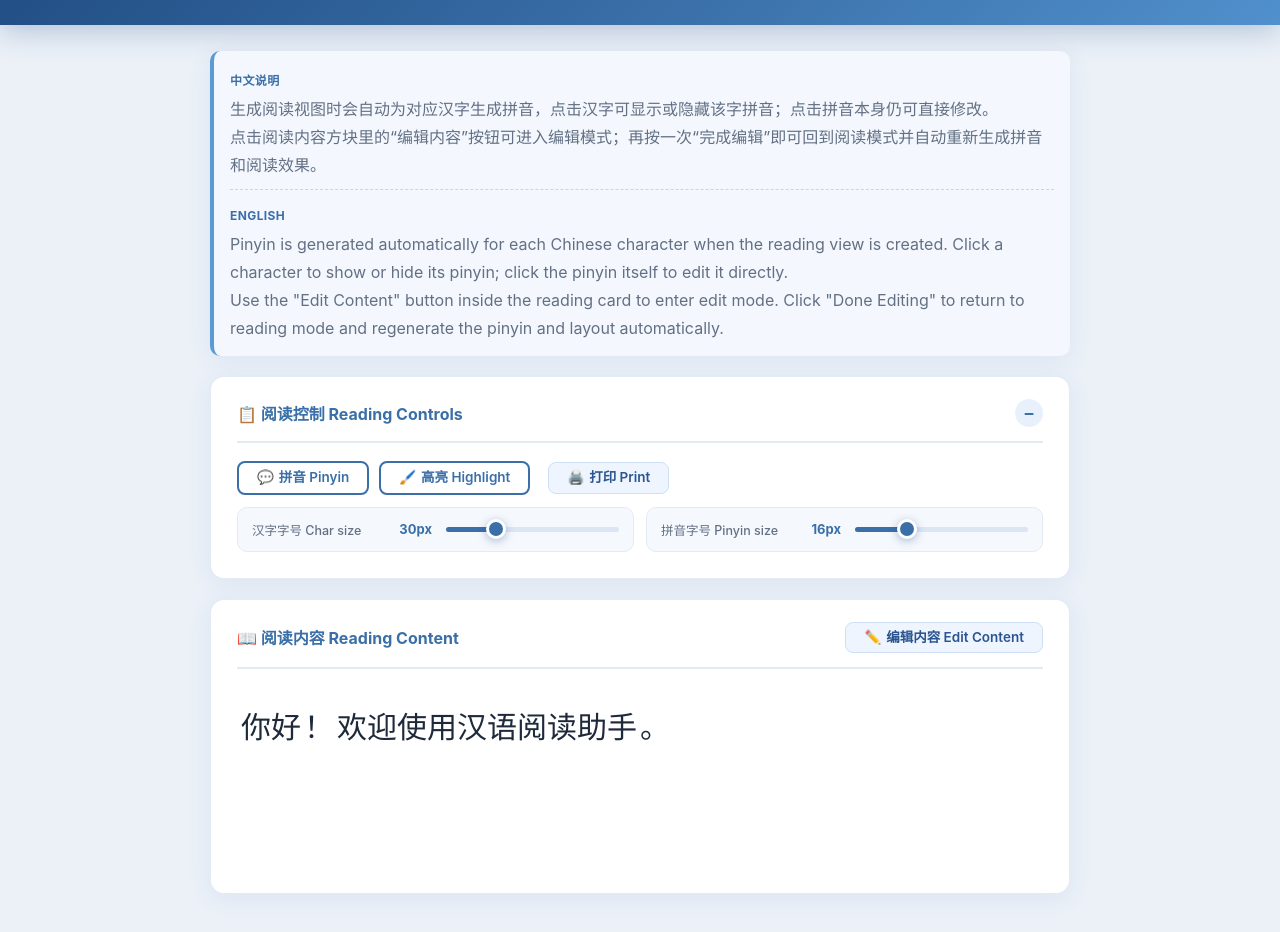
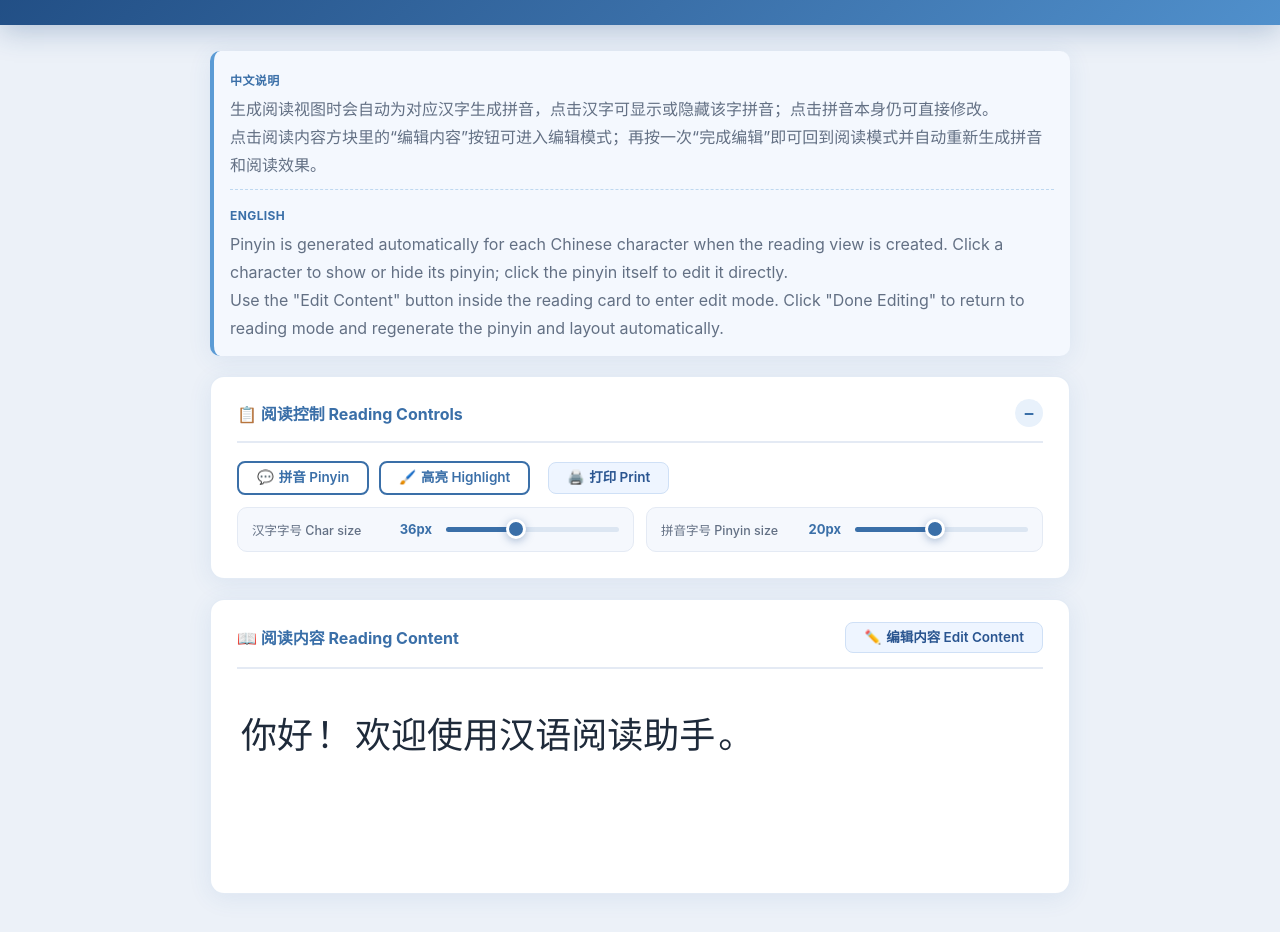
Before and after one commit to LingjieGuo/chinese-reader, a plain HTML site: page index.html in a window 1280 px wide. Shown: the part 108-1040 px from the top of the page. Drawn offline with Linux system fonts and the light colour scheme.

Commit message:
Update character and pinyin sizes in index.html

```diff
--- a/index.html
+++ b/index.html
@@ -9,8 +9,8 @@
    CSS Variables
 ============================================================ */
 :root {
-  --char-size: 30px;
-  --pinyin-size: 16px;
+  --char-size: 36px;
+  --pinyin-size: 20px;
   --primary: #3a6fa8;
   --primary-dk: #2a5590;
   --primary-lt: #e8f1fb;
@@ -1109,14 +1109,14 @@ textarea.input-area:focus {
       <div class="control-row control-sliders">
         <div class="control-slider char-slider">
           <div class="slider-box">
-          <div class="slider-label"><span>汉字字号 Char size</span><span class="v" id="csVal">30px</span></div>
-          <input type="range" id="csSlider" min="18" max="64" value="30" oninput="onSlide(this,'csVal','--char-size')">
+          <div class="slider-label"><span>汉字字号 Char size</span><span class="v" id="csVal">36px</span></div>
+          <input type="range" id="csSlider" min="18" max="64" value="36" oninput="onSlide(this,'csVal','--char-size')">
           </div>
         </div>
         <div class="control-slider pinyin-slider">
           <div class="slider-box">
-          <div class="slider-label"><span>拼音字号 Pinyin size</span><span class="v" id="psVal">16px</span></div>
-          <input type="range" id="psSlider" min="10" max="32" value="16" oninput="onSlide(this,'psVal','--pinyin-size')">
+          <div class="slider-label"><span>拼音字号 Pinyin size</span><span class="v" id="psVal">20px</span></div>
+          <input type="range" id="psSlider" min="10" max="32" value="20" oninput="onSlide(this,'psVal','--pinyin-size')">
           </div>
         </div>
       </div>
```
